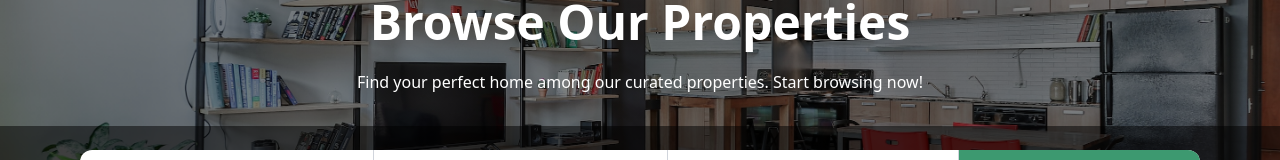
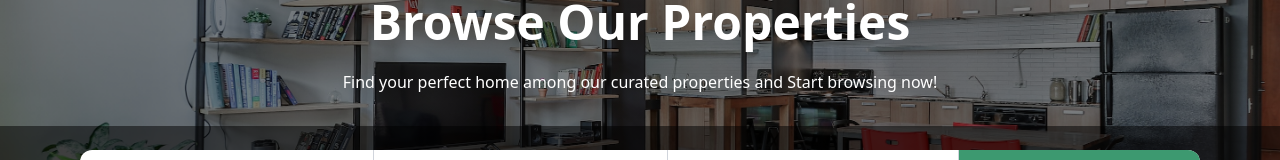
Before and after one commit to calebtdev/beta-house, a React (Vite) app: page / in a window 1280 px wide. Shown: the part 242-402 px from the top of the page. Built offline with nearby package versions, Linux system fonts and the light colour scheme; no server answers.

Commit message:
update push on hero page

```diff
--- a/src/components/Hero.jsx
+++ b/src/components/Hero.jsx
@@ -14,7 +14,7 @@ const Hero = () => {
           Browse Our Properties
         </h1>
         <p className="text-sm md:text-base px-4 sm:px-20 md:px-0">
-          Find your perfect home among our curated properties. Start browsing
+          Find your perfect home among our curated properties and Start browsing
           now!
         </p>
       </div>
```
